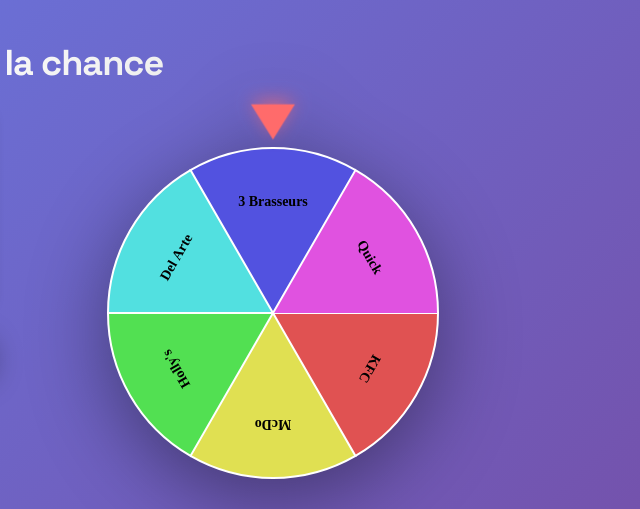
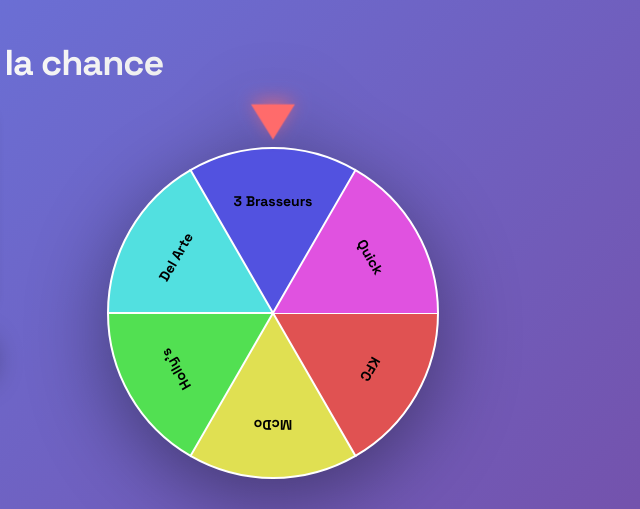
Before and after one commit to RangedAce/la-question-de-dix-heures, a plain HTML site: page site/index.html in a window 1280 px wide. Shown: the top 509 px of the page, 627-1267 px from the left. Drawn offline with Linux system fonts and the light colour scheme.

Commit message:
fix: ensure canvas uses Space Grotesk

```diff
--- a/site/index.html
+++ b/site/index.html
@@ -425,7 +425,11 @@
       requestAnimationFrame(anim);
     }
 
-    drawWheel();
+    if (document.fonts && document.fonts.load) {
+      document.fonts.load("700 14px 'Space Grotesk'").then(drawWheel);
+    } else {
+      drawWheel();
+    }
     spinBtn.onclick = spin;
     choicesInput.oninput = drawWheel;
   </script>
```
